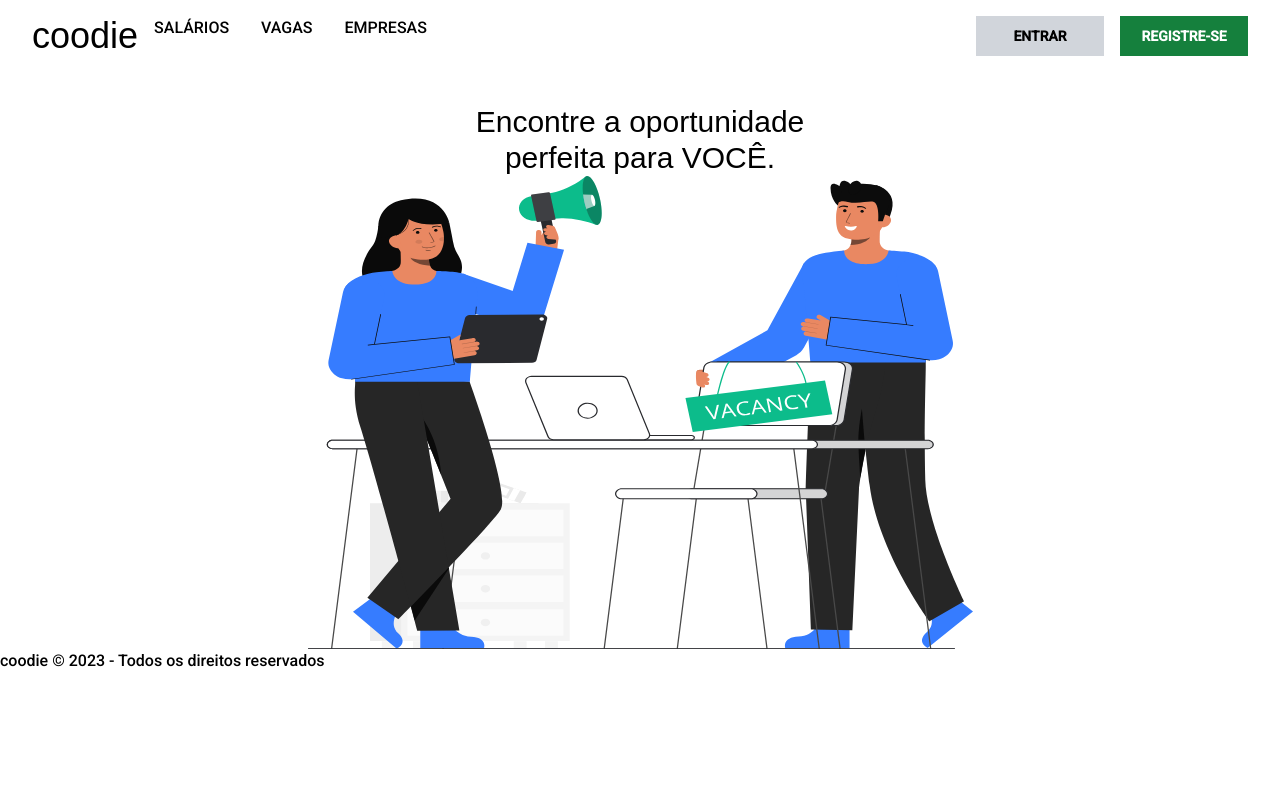
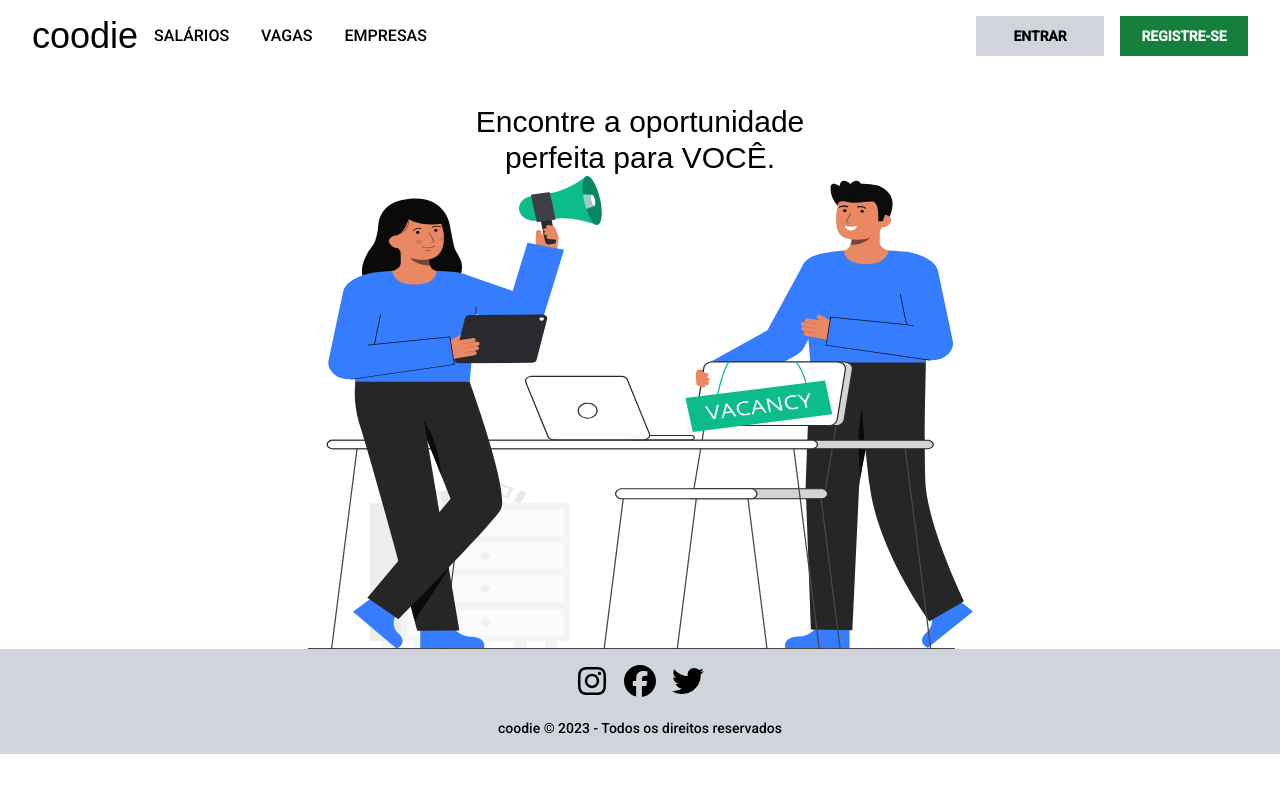
Before and after one commit to Thierryvil/coodie, a Next.js app in the folder web/: page / in a window 1280 px wide. Shown: the top 792 px of the page. Built offline with nearby package versions, Linux system fonts and the light colour scheme; a web font is replaced by a local one.

Commit message:
add icons to footer

```diff
--- a/web/package.json
+++ b/web/package.json
@@ -9,6 +9,8 @@
     "lint": "next lint"
   },
   "dependencies": {
+    "@fortawesome/free-brands-svg-icons": "^6.4.0",
+    "@fortawesome/react-fontawesome": "^0.2.0",
     "@types/node": "20.1.4",
     "@types/react": "18.2.6",
     "@types/react-dom": "18.2.4",
--- a/web/src/app/components/Footer.tsx
+++ b/web/src/app/components/Footer.tsx
@@ -1,9 +1,24 @@
 import React from 'react';
+import { FontAwesomeIcon } from '@fortawesome/react-fontawesome';
+import { faInstagram, faFacebook, faTwitter } from '@fortawesome/free-brands-svg-icons';
 
 export function Footer() {
     return (
-        <footer className="">
-            <p>coodie © 2023 - Todos os direitos reservados </p>
+        <footer className="bg-gray-300 py-4">
+            <div className="flex-col items-center justify-center">
+                <div className='flex space-x-4 items-center justify-center mb-4'>
+                    <a href="#">
+                        <FontAwesomeIcon className='w-8 h-8' icon={faInstagram} />
+                    </a>
+                    <a href="#">
+                        <FontAwesomeIcon className='w-8 h-8' icon={faFacebook} />
+                    </a>
+                    <a href="#">
+                        <FontAwesomeIcon className='w-8 h-8' icon={faTwitter} />
+                    </a>
+                </div>
+                <p className="text-sm text-center">coodie © 2023 - Todos os direitos reservados</p>
+            </div>
         </footer>
-    )
+    );
 }
--- a/web/src/app/components/Logo.tsx
+++ b/web/src/app/components/Logo.tsx
@@ -3,6 +3,6 @@ const zetta = Lexend_Zetta({ subsets: ['latin'] })
 
 export function Logo() {
     return (
-        <span className={`${zetta.className} text-4xl`}>coodie</span>
+        <span className={`${zetta.className} text-4xl mx-auto`}>coodie</span>
     )
 }
--- a/web/src/app/components/Navbar.tsx
+++ b/web/src/app/components/Navbar.tsx
@@ -9,7 +9,7 @@ export function Navbar() {
         <nav className="flex items-center justify-between py-4 px-8">
             <div className='flex space-x-4 justify-center'>
                 <Logo />
-                <ul className='flex space-x-8 justify-center'>
+                <ul className='flex space-x-8 items-center'>
                     <li><a href="#">SALÁRIOS</a></li>
                     <li><a href="#">VAGAS</a></li>
                     <li><a href="#">EMPRESAS</a></li>
```
Also changed, not shown: 1 other file (tests, documents, lock files or other folders).
